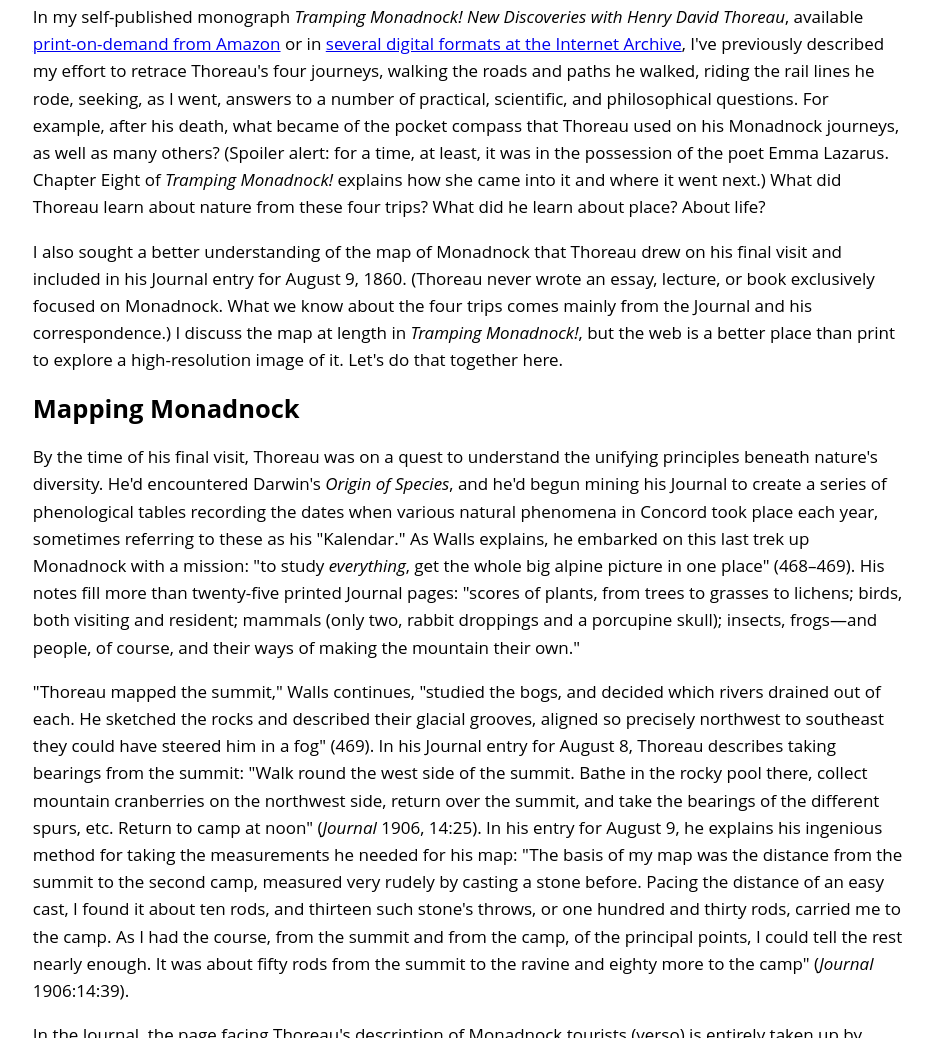
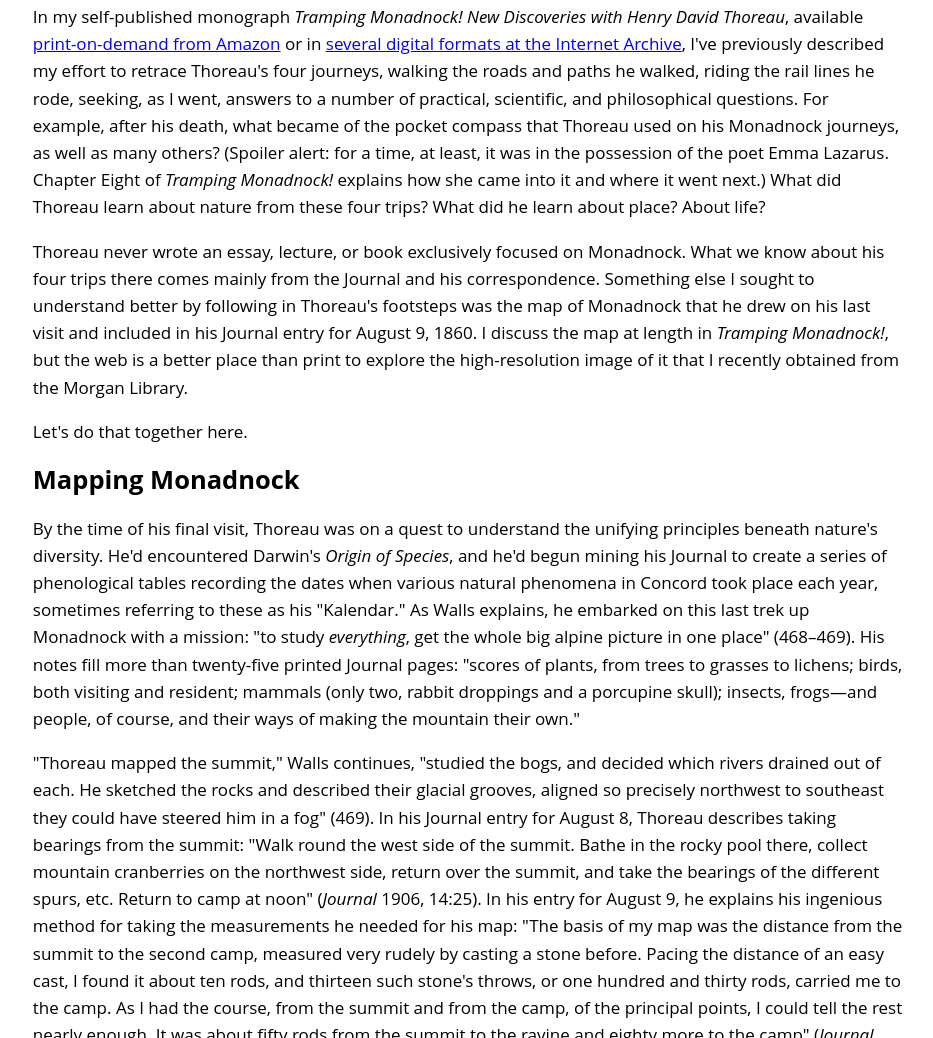
Before and after one commit to WhatTheDickens/monadnock-map-text, a plain HTML site: page index.html in a window 1280 px wide. Shown: the part 933-1971 px from the top of the page, without its empty margins (172-1105 px from the left). Drawn offline with Linux system fonts and the light colour scheme; a web font is replaced by a local one.

```diff
--- a/index.html
+++ b/index.html
@@ -9,7 +9,7 @@
       <p style="font-style:italic; font-size: smaller;">Climbers at the summit of Mount Monadnock. In Thoreau's time as in ours, the mountain was a popular tourist attraction.</p></div>
     <p>At 8:30 a.m. on August 4, 1860, accompanied by his close friend Ellery Channing, Thoreau set off from Concord on what was to be his fourth and final visit to "one of his favorite mountains," as biographer Walter Harding tells us: Mount Monadnock in New Hampshire (Harding, 171). He'd made his first visit in 1844, traveling alone. Now, with Channing, "who had never been camping before," he slogged "straight through a rainstorm," writes biographer Laura Dassow Walls, "to the very same hollow on Monadnock's summit where he and [H. G. O.] Blake had camped two years before" (Walls, 469).</p>
     <p>In my self-published monograph <em>Tramping Monadnock! New Discoveries with Henry David Thoreau</em>, available <a href="https://www.amazon.com/Tramping-Monadnock-Discoveries-Henry-Thoreau/dp/1387313142">print-on-demand from Amazon</a> or in <a href="https://archive.org/details/tramping-monadnock">several digital formats at the Internet Archive</a>, I've previously described my effort to retrace Thoreau's four journeys, walking the roads and paths he walked, riding the rail lines he rode, seeking, as I went, answers to a number of practical, scientific, and philosophical questions. For example, after his death, what became of the pocket compass that Thoreau used on his Monadnock journeys, as well as many others? (Spoiler alert: for a time, at least, it was in the possession of the poet Emma Lazarus. Chapter Eight of <em>Tramping Monadnock!</em> explains how she came into it and where it went next.) What did Thoreau learn about nature from these four trips? What did he learn about place? About life?</p>
-    <p>I also sought a better understanding of the map of Monadnock that Thoreau drew on his final visit and included in his Journal entry for August 9, 1860. (Thoreau never wrote an essay, lecture, or book exclusively focused on Monadnock. What we know about the four trips comes mainly from the Journal and his correspondence.) I discuss the map at length in <em>Tramping Monadnock!</em>, but the web is a better place than print to explore a high-resolution image of it. Let's do that together here.</p>
+    <p>Thoreau never wrote an essay, lecture, or book exclusively focused on Monadnock. What we know about his four trips there comes mainly from the Journal and his correspondence. Something else I sought to understand better by following in Thoreau's footsteps was the map of Monadnock that he drew on his last visit and included in his Journal entry for August 9, 1860. I discuss the map at length in <em>Tramping Monadnock!</em>, but the web is a better place than print to explore the high-resolution image of it that I recently obtained from the Morgan Library.</p> <p>Let's do that together here.</p>
     <h2>Mapping Monadnock</h2>
     <p>By the time of his final visit, Thoreau was on a quest to understand the unifying principles beneath nature's diversity. He'd encountered Darwin's <em>Origin of Species</em>, and he'd begun mining his Journal to create a series of phenological tables recording the dates when various natural phenomena in Concord took place each year, sometimes referring to these as his "Kalendar." As Walls explains, he embarked on this last trek up Monadnock with a mission: "to study <em>everything</em>, get the whole big alpine picture in one place" (468&ndash;469). His notes fill more than twenty-five printed Journal pages: "scores of plants, from trees to grasses to lichens; birds, both visiting and resident; mammals (only two, rabbit droppings and a porcupine skull); insects, frogs&mdash;and people, of course, and their ways of making the mountain their own."</p>
     <p>"Thoreau mapped the summit," Walls continues, "studied the bogs, and decided which rivers drained out of each. He sketched the rocks and described their glacial grooves, aligned so precisely northwest to southeast they could have steered him in a fog" (469). In his Journal entry for August 8, Thoreau describes taking bearings from the summit: "Walk round the west side of the summit. Bathe in the rocky pool there, collect mountain cranberries on the northwest side, return over the summit, and take the bearings of the different spurs, etc. Return to camp at noon" (<em>Journal</em> 1906, 14:25). In his entry for August 9, he explains his ingenious method for taking the measurements he needed for his map: "The basis of my map was the distance from the summit to the second camp, measured very rudely by casting a stone before. Pacing the distance of an easy cast, I found it about ten rods, and thirteen such stone's throws, or one hundred and thirty rods, carried me to the camp. As I had the course, from the summit and from the camp, of the principal points, I could tell the rest nearly enough. It was about fifty rods from the summit to the ravine and eighty more to the camp" (<em>Journal</em> 1906:14:39).</p>
```
